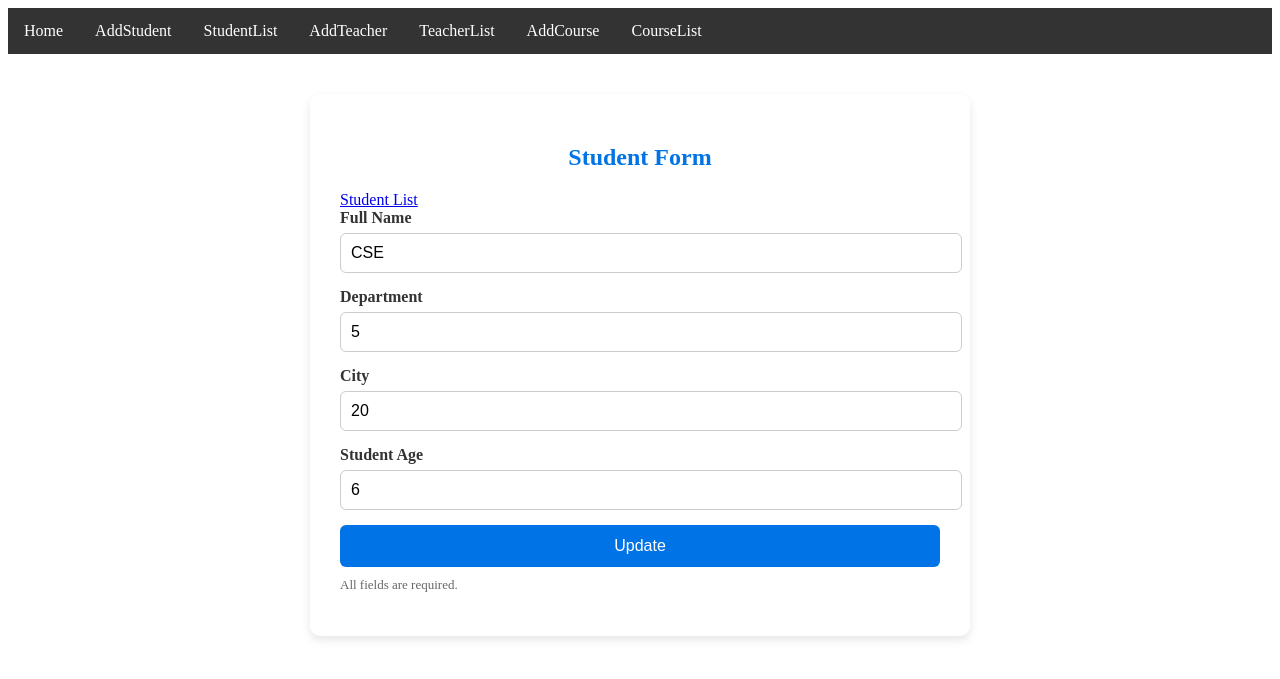
After one commit to raidaakter/06-01-2025-assignment, a Django app: page /editCourse/1 in a window 1280 px wide. The commit adds this page. Shown: the top 679 px of the page. Run offline with Django 5.2, Linux system fonts and the light colour scheme; data comes from the database, SQL or seed files in the repository; both versions use the stored data as it was after the commit.

Commit message:
CRUD Operation

```diff
--- a/Template/CourseList.html
+++ b/Template/CourseList.html
@@ -62,7 +62,7 @@
     <td>{{i.Course_Credit}}</td>
     <td>{{i.Course_Duration}}</td>
     <td class="actions">
-        <a href="">Edit</a>
+        <a href="{% url 'editCourse' i.id %}">Edit</a>
         <a href=" {% url 'deleteCourse' i.id %}">Delete</a>
         <a href="">View</a>
       </td>
--- a/Template/StudentList.html
+++ b/Template/StudentList.html
@@ -61,8 +61,8 @@
       <td>{{ i.City_Name }}</td>
       <td>{{ i.Student_Age }}</td>
       <td class="actions">
-        <a href="">Edit</a>
-        <a href=" {% url 'deleteStudent' i.id %}">Delete</a>
+        <a href="{% url 'editStudent' i.id %}" >Edit</a>
+        <a href=" {% url 'deleteStudent' i.id %}" >Delete</a>
         <a href="">View</a>
       </td>
     </tr>
--- a/Template/TeacherList.html
+++ b/Template/TeacherList.html
@@ -65,7 +65,7 @@
     <td>{{i.Email}}</td>
     <td>{{i.Designation}}</td>
     <td class="actions">
-        <a href="">Edit</a>
+        <a href="{% url 'editTeacher' i.id %}">Edit</a>
         <a href=" {% url 'deleteTeacher' i.id %}">Delete</a>
         <a href="">View</a>
       </td>
--- /dev/null
+++ b/Template/editCourse.html
@@ -0,0 +1,122 @@
+{% extends 'master.html' %}
+
+{% block body %}
+
+
+<!DOCTYPE html>
+<html lang="en">
+<head>
+  <meta charset="UTF-8" />
+  <meta name="viewport" content="width=device-width, initial-scale=1.0"/>
+  <title>Student Registration Form</title>
+  <style>
+
+
+    .container {
+      max-width: 600px;
+      margin: 40px auto;
+      background-color: white;
+      padding: 30px;
+      border-radius: 10px;
+      box-shadow: 0 4px 10px rgba(0, 0, 0, 0.1);
+    }
+
+    h2 {
+      text-align: center;
+      color: #0073e6;
+      margin-bottom: 20px;
+    }
+
+    .form-group {
+      margin-bottom: 15px;
+    }
+
+    label {
+      display: block;
+      margin-bottom: 6px;
+      font-weight: bold;
+      color: #333;
+    }
+
+    input, select, textarea {
+      width: 100%;
+      padding: 10px;
+      border: 1px solid #ccc;
+      border-radius: 6px;
+      font-size: 16px;
+    }
+
+    input[type="radio"] {
+      width: auto;
+      margin-right: 5px;
+    }
+
+    .radio-group {
+      display: flex;
+      gap: 15px;
+    }
+
+    button {
+      background-color: #0073e6;
+      color: white;
+      padding: 12px 20px;
+      border: none;
+      border-radius: 6px;
+      font-size: 16px;
+      cursor: pointer;
+      width: 100%;
+    }
+
+    button:hover {
+      background-color: #005bb5;
+    }
+
+    .form-note {
+      font-size: 13px;
+      color: #666;
+      margin-top: 10px;
+    }
+  </style>
+</head>
+<body>
+  <div class="container">
+    <h2>Student Form</h2>
+    <a href="{% url 'StudentList' %}">Student List</a>
+
+    <form action=" "method="POST">
+        {% csrf_token %}
+      <div class="form-group">
+        <label for="studentName">Full Name</label>
+        <input type="text" id="studentName" value="{{data.Course_Name}}"  name="studentName" required />
+      </div>
+
+      <div class="form-group">
+        <label for="departmentName">Department</label>
+        <input type="text" id="departmentName" value="{{data.Course_Number}}" name="departmentName" required />
+      </div>
+
+      <div class="form-group">
+        <label for="city">City</label>
+        <input type="text" id="city" value="{{data.Course_Credit}}" name="city" required />
+      </div>
+
+      <div class="form-group">
+       <label for="studentAge">Student Age</label>
+        <input type="number" id="studentAge" value="{{data.Course_Duration}}" name="studentAge" min="1" max="100" required />
+      </div>
+
+
+    <div>
+      <button type="submit">Update</button>
+      <p class="form-note">All fields are required.</p>
+    </form>
+  </div>
+</body>
+</html>
+
+</body>
+</html>
+
+
+
+{% endblock body %}
--- a/reviewProject/urls.py
+++ b/reviewProject/urls.py
@@ -30,4 +30,7 @@ urlpatterns = [
     path('deleteStudent/<str:myid>', deleteStudent,name='deleteStudent'),
     path('deleteTeacher/<str:myid>', deleteTeacher,name='deleteTeacher'),
     path('deleteCourse/<str:myid>', deleteCourse,name='deleteCourse'),
+    path('editStudent/<str:myid>', editStudent,name='editStudent'),
+    path('editTeacher/<str:myid>', editTeacher,name='editTeacher'),
+    path('editCourse/<str:myid>', editCourse,name='editCourse'),
 ]
--- a/reviewProject/views.py
+++ b/reviewProject/views.py
@@ -109,3 +109,75 @@ def deleteCourse(request,myid):
     courses.delete()
 
     return redirect("CourseList")
+
+
+
+def editStudent(request,myid):
+
+    student=StudentModel.objects.get(id=myid)
+    contex={
+        'data':student
+    }
+
+
+    if request.method=='POST':
+        student=StudentModel(
+            id=myid,
+            Student_Name=request.POST.get("studentName"),
+            Department_Name=request.POST.get("departmentName"),
+            City_Name=request.POST.get("city"),
+            Student_Age=request.POST.get("studentAge"),
+
+        )
+        student.save()
+        return redirect("StudentList")
+
+
+
+    return render(request,"editStudent.html",contex)
+
+def editTeacher(request,myid):
+
+    teacher=TeacherModel.objects.get(id=myid)
+    contex={
+        'data':teacher
+    }
+
+    if request.method=='POST':
+        teacher=TeacherModel(
+            id=myid,
+            Teacher_Name=request.POST.get("teacherName"),
+            Department_Name=request.POST.get("departmentName"),
+            Email=request.POST.get("email"),
+            Designation=request.POST.get("designation"),
+
+        )
+        teacher.save()
+        return redirect("TeacherList")
+
+
+    return render(request,"editTeacher.html",contex)
+
+
+
+def editCourse(request,myid):
+
+    course=CourseModel.objects.get(id=myid)
+    contex={
+        'data':course
+    }
+
+    if request.method=='POST':
+        course=CourseModel(
+            id=myid,
+            Course_Name=request.POST.get("courseName"),
+            Course_Number=request.POST.get("courseNumber"),
+            Course_Credit=request.POST.get("courseCredit"),
+            Course_Duration=request.POST.get("courseDuration"),
+
+        )
+        course.save()
+        return redirect("CourseList")
+
+
+    return render(request,"editCourse.html",contex)
```
Also changed, not shown: Template/editStudent.html (added, +122 -0 lines), Template/editTeacher.html (added, +122 -0 lines), db.sqlite3.
